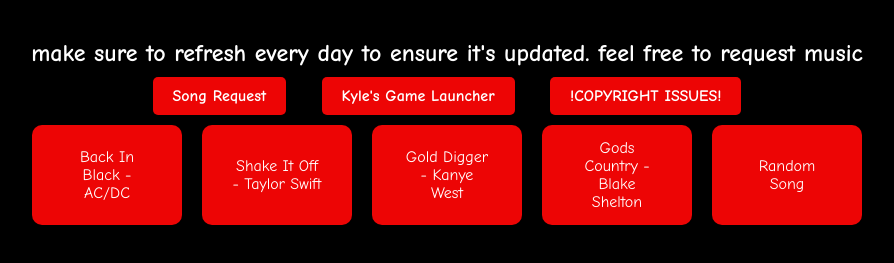
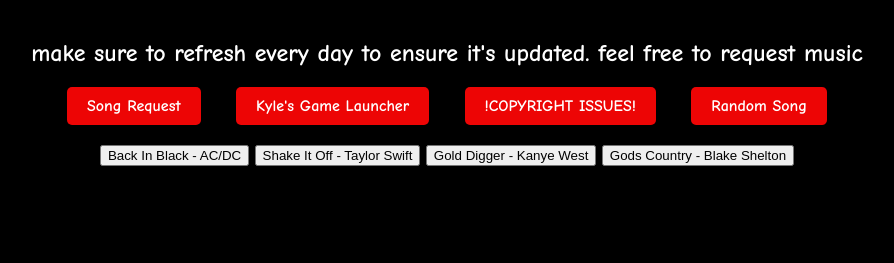
Before and after one commit to kylethemusicguy/kylesmusicsite1, a plain HTML site: page index.html in a window 1280 px wide. Shown: the part 81-344 px from the top of the page, without its empty margins (193-1087 px from the left). Drawn offline with Linux system fonts and the light colour scheme.

Commit message:
Update index.html

```diff
--- a/index.html
+++ b/index.html
@@ -29,7 +29,7 @@
         nav {
             margin-bottom: 20px;
         }
-        nav a {
+        nav a, nav button {
             color: white;
             text-decoration: none;
             font-weight: bold;
@@ -37,34 +37,13 @@
             padding: 10px 20px;
             background-color: #ed0505;
             border-radius: 5px;
+            border: none;
+            cursor: pointer;
+            font-family: 'Comic Neue', sans-serif;
+            font-size: 16px;
+            transition: background-color 0.3s;
         }
-        nav a:hover {
-            background-color: #ad0303;
-        }
-        .game-container {
-            display: flex;
-            flex-wrap: wrap;
-            justify-content: center;
-            gap: 20px; /* Space between tiles */
-        }
-        .game-button {
-            background-color: #ed0505;
-            color: white;
-            border: none;
-            border-radius: 10px;
-            padding: 20px 30px;
-            font-size: 16px;
-            cursor: pointer;
-            transition: background-color 0.3s;
-            width: 150px; /* Fixed width for buttons */
-            height: 100px; /* Fixed height for buttons */
-            display: flex;
-            align-items: center;
-            justify-content: center;
-            text-align: center;
-            font-family: 'Comic Neue', sans-serif; /* Ensure font applies to buttons */
-        }
-        .game-button:hover {
+        nav a:hover, nav button:hover {
             background-color: #ad0303;
         }
     </style>
@@ -77,8 +56,9 @@
     <!-- Navigation Bar -->
     <nav>
         <a href="https://forms.gle/Wz8LAw7eaokXZTTF6" target="_blank">Song Request</a>
-        <a href="https://kylethemusicguy.github.io/kylesgamelauncher/" target="_blank">Kyle's Game Launcher</a> <!--music site-->
+        <a href="https://kylethemusicguy.github.io/kylesgamelauncher/" target="_blank">Kyle's Game Launcher</a>
         <a href="https://kylethemusicguy.github.io/kylescopyrightissues/" target="_blank">!COPYRIGHT ISSUES!</a>
+        <button onclick="launchRandomSong()">Random Song</button>
     </nav>
 
     <!-- Game Launcher Section -->
@@ -87,7 +67,6 @@
         <button class="game-button" onclick="launchGame('https://whyp.it/tracks/221164/shake-it-off?token=qOG2r')">Shake It Off - Taylor Swift</button>
         <button class="game-button" onclick="launchGame('https://whyp.it/tracks/221479/gold-digger?token=r2jW0')">Gold Digger - Kanye West</button>
         <button class="game-button" onclick="launchGame('https://whyp.it/tracks/221521/gods-country?token=b91EN')">Gods Country - Blake Shelton</button>
-        <button class="game-button" onclick="launchRandomSong()">Random Song</button>
     </div>
 
     <script>
```
